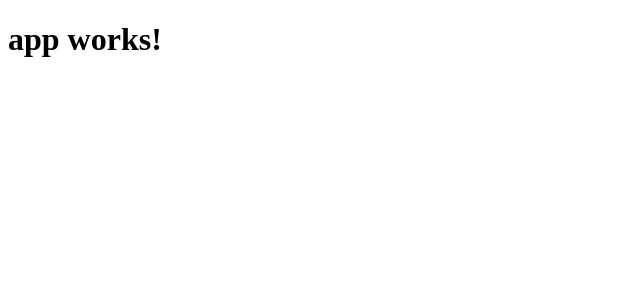
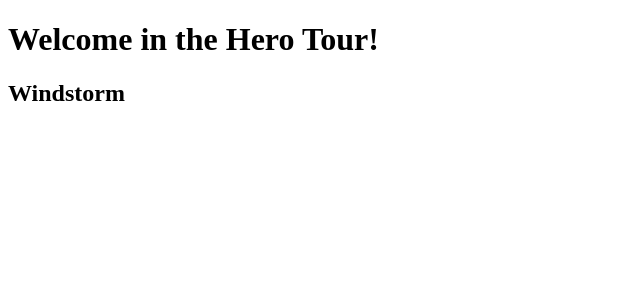
Before and after one commit to RiccardoSchifaudo94/HeroTour, an Angular app: page / in a window 1280 px wide. Shown: the top 300 px of the page, without its empty margins (0-640 px from the left). Built offline with nearby package versions, Linux system fonts and the light colour scheme.

Commit message:
Primo commit

```diff
--- a/src/app/app.component.html
+++ b/src/app/app.component.html
@@ -1,3 +1,2 @@
-<h1>
-  {{title}}
-</h1>
+<h1>{{welcome}}</h1>
+<h2>{{hero.name}}</h2>
--- a/src/app/app.component.ts
+++ b/src/app/app.component.ts
@@ -3,8 +3,17 @@ import { Component } from '@angular/core';
 @Component({
   selector: 'app-root',
   templateUrl: './app.component.html',
-  styleUrls: ['./app.component.css']
+  styleUrls: ['./app.component.scss']
 })
 export class AppComponent {
-  title = 'app works!';
+  welcome = 'Welcome in the Hero Tour!';
+  hero:	Hero 	=	{
+
+  						id:1,
+  						name:'Windstorm'
+  					}
 }
+export class Hero{
+	id:number;
+	name:string;
+}
```
Also changed, not shown: src/app/app.component.css (deleted), src/app/app.component.scss (added).
